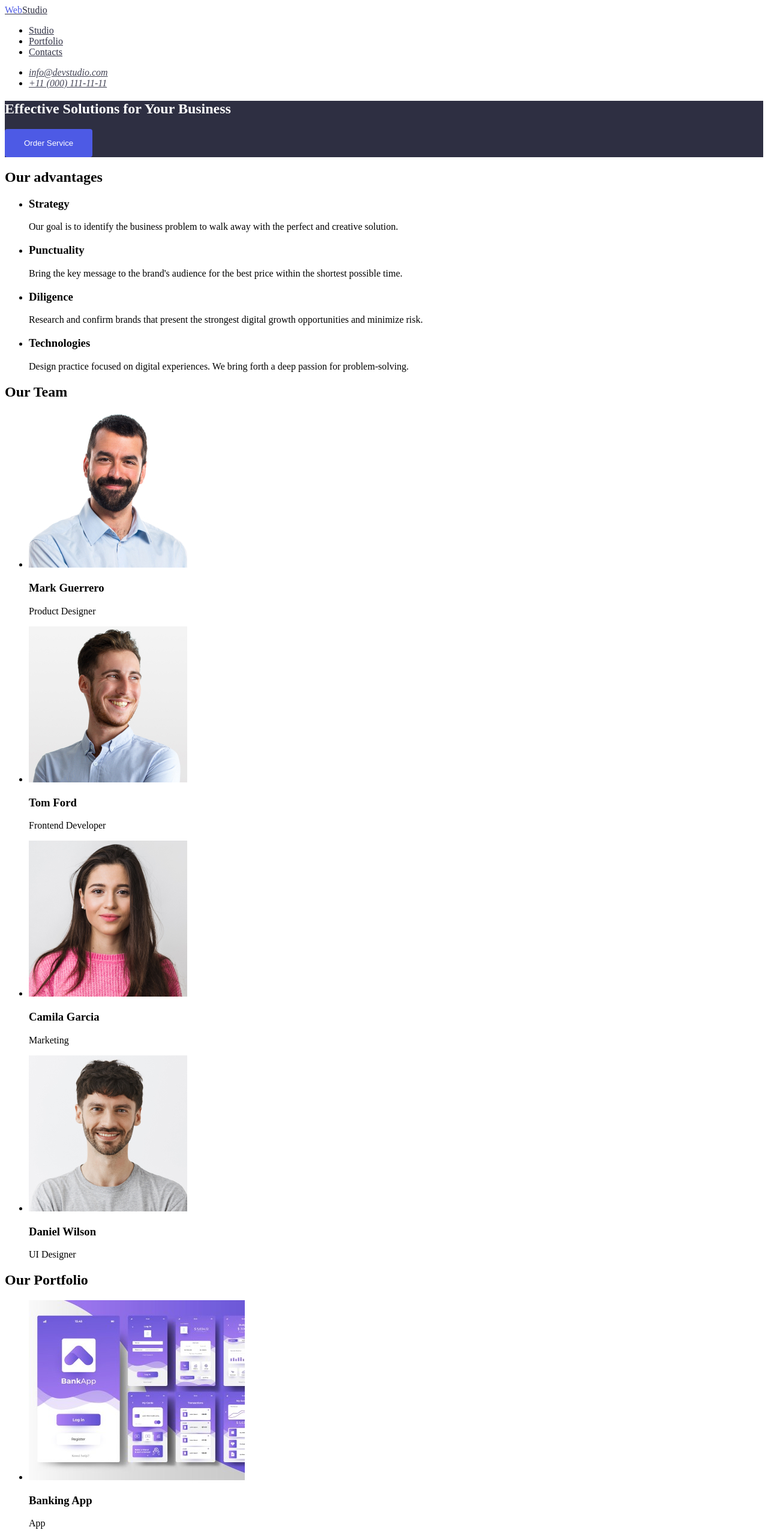
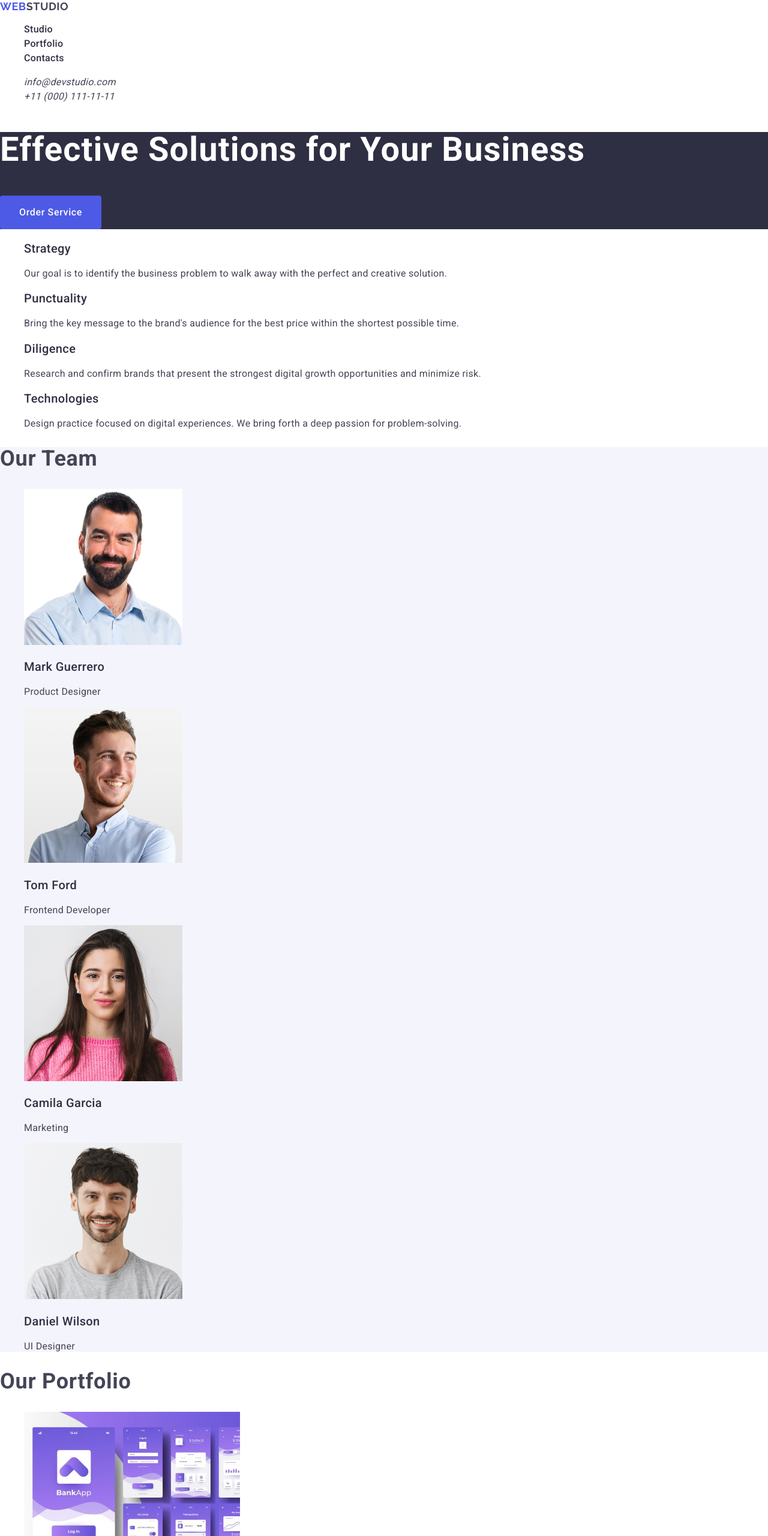
Before and after one commit to NatashaR92/hw-02, a plain HTML site: page index.html in a window 1280 px wide. Shown: the top 2560 px of the page at 60% size. Drawn offline with nearby package versions, Linux system fonts and the light colour scheme.

Commit message:
add selectors to sections

```diff
--- a/css/styles.css
+++ b/css/styles.css
@@ -1,39 +1,181 @@
+:root {
+  --color-brand: #4d5ae5;
+  --color-press-state: #404bbf;
+  --color-title-backgraund: #2e2f42;
+  --color-text-primary: #434455;
+  --color-text-light: #fff;
+  --color-backgraund-light: #f4f4fd;
+}
+body {
+  font-family: "Roboto", sans-serif;
+  background: var(--color-text-light);
+  color: var(--color-text-primary);
+}
+a {
+  text-decoration: none;
+}
+ul {
+  list-style-type: none;
+}
+.visually-hidden {
+  position: absolute;
+  width: 1px;
+  height: 1px;
+  margin: -1px;
+  border: 0;
+  padding: 0;
+  white-space: nowrap;
+  clip-path: inset(100%);
+  clip: rect(0 0 0 0);
+  overflow: hidden;
+}
+
+/*header*/
 .logo {
-  color: #2e2f42;
+  color: var(--color-text-primary);
+  font-family: Raleway;
+  font-size: 18px;
+  font-weight: 700;
+  line-height: 1.17;
+  letter-spacing: 0.03em;
+  text-transform: uppercase;
 }
 .logo .accent {
-  color: #4d5ae5;
+  color: var(--color-brand);
 }
 .nav-link {
-  color: #2e2f42;
+  color: var(--color-title-backgraund);
+  font-size: 16px;
+  font-weight: 500;
+  line-height: 1.5;
+  letter-spacing: 0.02em;
 }
 .nav-link:active {
-  color: #404bbf;
+  color: var(--color-press-state);
+  text-decoration: underline;
 }
-.nav-link-mail {
-  color: #434455;
+
+.contacts {
+  color: var(--color-text-primary);
+  font-size: 16px;
+  line-height: 24px;
+  letter-spacing: 0.32px;
 }
-.nav-link-mail:active {
-  color: #4d5ae5;
+
+.contacts:active {
+  color: var(--color-press-state);
+  text-decoration: underline;
 }
-.nav-link-tel {
-  color: #434455;
-}
+/*hero section*/
 .hero-section {
-  background-color: #2e2f42;
+  background-color: var(--color-title-backgraund);
 }
 .hero-title {
-  color: #ffffff;
+  color: var(--color-text-light);
+  font-size: 56px;
+  font-weight: 700;
+  line-height: 1.07;
+  letter-spacing: 0.02em;
 }
 .hero-button {
-  color: #ffffff;
-  background-color: #4d5ae5;
+  color: var(--color-text-light);
+  background-color: var(--color-brand);
   cursor: pointer;
   border: none;
   padding: 16px 32px;
   border-radius: 4px;
+  font-size: 16px;
+  font-weight: 500;
+  line-height: 1.5;
+  letter-spacing: 0.04em;
 }
 .hero-button:hover {
-  color: #ffffff;
-  background-color: #404bbf;
+  color: var(--color-text-light);
+  background-color: var(--color-press-state);
 }
+
+/*advantages section*/
+.advantage-title {
+  font-size: 20px;
+  font-weight: 500;
+  line-height: 1.2;
+  letter-spacing: 0.02em;
+  color: var(--color-title-backgraund);
+}
+.advantage-text {
+  font-size: 16px;
+  line-height: 1.2;
+  letter-spacing: 0.02em;
+  color: var(--color-text-primary);
+}
+/*END advantages section*/
+
+/*our team section*/
+.ourteam {
+  font-size: 36px;
+  font-weight: 700;
+  line-height: 1.11;
+  letter-spacing: 0.02em;
+  text-transform: capitalize;
+}
+.ourteam-title {
+  font-size: 20px;
+  font-weight: 500;
+  line-height: 1.2;
+  letter-spacing: 0.02em;
+  color: #2e2f42;
+}
+.ourteam-text {
+  font-size: 16px;
+  line-height: 1.2;
+  letter-spacing: 0.02em;
+}
+/*END our team section*/
+
+/*portfolio section*/
+.backgraund-team {
+  background-color: var(--color-backgraund-light);
+}
+.portfolio {
+  font-size: 36px;
+  font-weight: 700;
+  line-height: 1.11;
+  letter-spacing: 0.02em;
+  text-transform: capitalize;
+}
+.portfolio-title {
+  font-size: 20px;
+  font-weight: 500;
+  line-height: 1.2;
+  letter-spacing: 0.02em;
+  color: var(--color-title-backgraund);
+}
+.portfolio-text {
+  font-size: 16px;
+  line-height: 1.2;
+  letter-spacing: 0.02em;
+}
+/* END portfolio section*/
+
+.footer-backgraund {
+  background-color: var(--color-title-backgraund);
+}
+.footer-text {
+  color: var(--color-backgraund-light);
+  font-family: Roboto;
+  font-size: 16px;
+  line-height: 1.5;
+  letter-spacing: 0.02;
+}
+.logo-footer {
+  color: var(--color-backgraund-light);
+  font-family: Raleway;
+  font-size: 18px;
+  font-weight: 700;
+  line-height: 1.17;
+  letter-spacing: 0.03em;
+  text-transform: uppercase;
+}
+.logo-footer .accent {
+  color: var(--color-brand);
+}
--- a/index.html
+++ b/index.html
@@ -4,6 +4,18 @@
     <meta charset="UTF-8" />
     <meta name="viewport" content="width=device-width, initial-scale=1.0" />
     <title>Webstudio</title>
+    <!--fonts-->
+    <link rel="preconnect" href="https://fonts.googleapis.com" />
+    <link rel="preconnect" href="https://fonts.gstatic.com" crossorigin />
+    <link
+      href="https://fonts.googleapis.com/css2?family=Raleway:wght@700&family=Roboto:wght@400;500;700&display=swap"
+      rel="stylesheet"
+    />
+    <!--Styles-->
+    <link
+      rel="stylesheet"
+      href="https://cdnjs.cloudflare.com/ajax/libs/modern-normalize/2.0.0/modern-normalize.css"
+    />
     <link rel="stylesheet" href="./css/styles.css" />
   </head>
   <body>
@@ -27,14 +39,12 @@
       <address>
         <ul>
           <li>
-            <a class="nav-link-mail" href="mailto:info@devstudio.com"
+            <a class="contacts" href="mailto:info@devstudio.com"
               >info@devstudio.com</a
             >
           </li>
           <li>
-            <a class="nav-link-tel" href="tel:+110001111111"
-              >+11 (000) 111-11-11</a
-            >
+            <a class="contacts" href="tel:+110001111111">+11 (000) 111-11-11</a>
           </li>
         </ul>
       </address>
@@ -48,33 +58,32 @@
 
       <!--advantages section-->
       <section>
-        <!--TODO hide this title visually-->
-        <h2>Our advantages</h2>
+        <h2 class="visually-hidden">Our advantages</h2>
         <ul>
           <li>
-            <h3>Strategy</h3>
-            <p>
+            <h3 class="advantage-title">Strategy</h3>
+            <p class="advantage-text">
               Our goal is to identify the business problem to walk away with the
               perfect and creative solution.
             </p>
           </li>
           <li>
-            <h3>Punctuality</h3>
-            <p>
+            <h3 class="advantage-title">Punctuality</h3>
+            <p class="advantage-text">
               Bring the key message to the brand's audience for the best price
               within the shortest possible time.
             </p>
           </li>
           <li>
-            <h3>Diligence</h3>
-            <p>
+            <h3 class="advantage-title">Diligence</h3>
+            <p class="advantage-text">
               Research and confirm brands that present the strongest digital
               growth opportunities and minimize risk.
             </p>
           </li>
           <li>
-            <h3>Technologies</h3>
-            <p>
+            <h3 class="advantage-title">Technologies</h3>
+            <p class="advantage-text">
               Design practice focused on digital experiences. We bring forth a
               deep passion for problem-solving.
             </p>
@@ -83,8 +92,8 @@
       </section>
 
       <!--our team section-->
-      <section>
-        <h2>Our Team</h2>
+      <section class="backgraund-team">
+        <h2 class="ourteam">Our Team</h2>
         <ul>
           <li>
             <img
@@ -92,13 +101,13 @@
               alt="Mark Guerrero"
               width="264"
             />
-            <h3>Mark Guerrero</h3>
-            <p>Product Designer</p>
+            <h3 class="ourteam-title">Mark Guerrero</h3>
+            <p class="ourteam-text">Product Designer</p>
           </li>
           <li>
             <img src="./images/Tom-Ford.jpg" alt="Tom Ford" width="264" />
-            <h3>Tom Ford</h3>
-            <p>Frontend Developer</p>
+            <h3 class="ourteam-title">Tom Ford</h3>
+            <p class="ourteam-text">Frontend Developer</p>
           </li>
           <li>
             <img
@@ -106,8 +115,8 @@
               alt="Camila Garcia"
               width="264"
             />
-            <h3>Camila Garcia</h3>
-            <p>Marketing</p>
+            <h3 class="ourteam-title">Camila Garcia</h3>
+            <p class="ourteam-text">Marketing</p>
           </li>
           <li>
             <img
@@ -115,14 +124,14 @@
               alt="Daniel Wilson"
               width="264"
             />
-            <h3>Daniel Wilson</h3>
-            <p>UI Designer</p>
+            <h3 class="ourteam-title">Daniel Wilson</h3>
+            <p class="ourteam-text">UI Designer</p>
           </li>
         </ul>
       </section>
       <!--our portfolio section-->
       <section>
-        <h2>Our Portfolio</h2>
+        <h2 class="portfolio">Our Portfolio</h2>
         <ul>
           <li>
             <img
@@ -131,8 +140,8 @@
               width="360"
               height="300"
             />
-            <h3>Banking App</h3>
-            <p>App</p>
+            <h3 class="portfolio-title">Banking App</h3>
+            <p class="portfolio-text">App</p>
           </li>
           <li>
             <img
@@ -141,8 +150,8 @@
               width="360"
               height="300"
             />
-            <h3>Cashless Payment</h3>
-            <p>Marketing</p>
+            <h3 class="portfolio-title">Cashless Payment</h3>
+            <p class="portfolio-text">Marketing</p>
           </li>
           <li>
             <img
@@ -151,8 +160,8 @@
               width="360"
               height="300"
             />
-            <h3>Meditation App</h3>
-            <p>App</p>
+            <h3 class="portfolio-title">Meditation App</h3>
+            <p class="portfolio-text">App</p>
           </li>
           <li>
             <img
@@ -161,8 +170,8 @@
               width="360"
               height="300"
             />
-            <h3>Taxi Service</h3>
-            <p>Marketing</p>
+            <h3 class="portfolio-title">Taxi Service</h3>
+            <p class="portfolio-text">Marketing</p>
           </li>
           <li>
             <img
@@ -171,8 +180,8 @@
               width="360"
               height="300"
             />
-            <h3>Screen Illustrations</h3>
-            <p>Design</p>
+            <h3 class="portfolio-title">Screen Illustrations</h3>
+            <p class="portfolio-text">Design</p>
           </li>
           <li>
             <img
@@ -181,15 +190,17 @@
               width="360"
               height="300"
             />
-            <h3>Online Courses</h3>
-            <p>Marketing</p>
+            <h3 class="portfolio-title">Online Courses</h3>
+            <p class="portfolio-text">Marketing</p>
           </li>
         </ul>
       </section>
     </main>
-    <footer>
-      <a href="./index.html">WebStudio</a>
-      <p>
+    <footer class="footer-backgraund">
+      <a class="logo-footer" href="./index.html"
+        ><span class="accent">Web</span>Studio</a
+      >
+      <p class="footer-text">
         Increase the flow of customers and sales for your business with digital
         marketing & growth solutions.
       </p>
```
